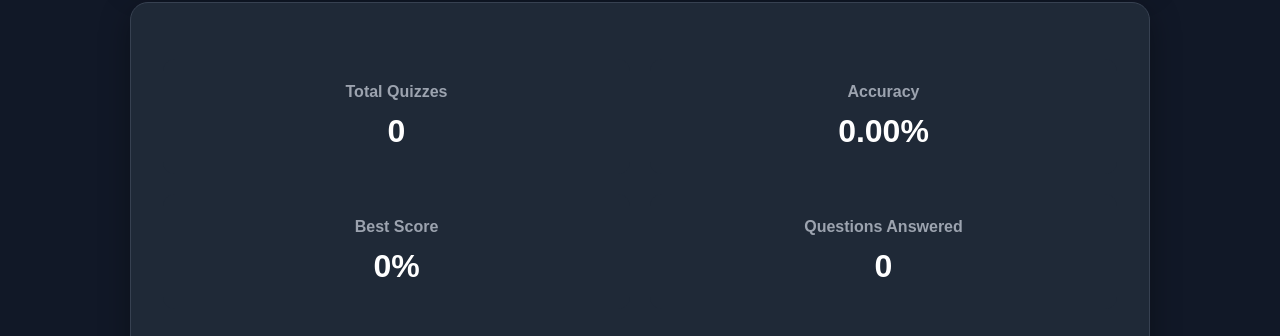
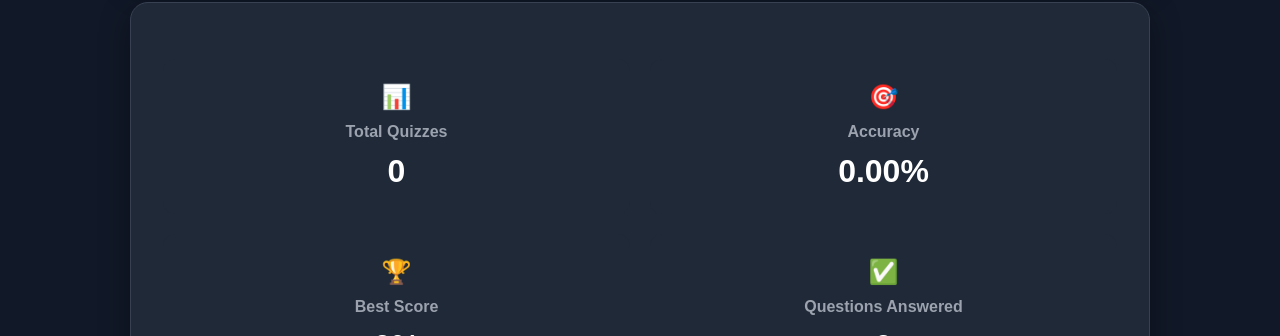
Before and after one commit to Harris-Cabrera/letsACE, a React (Vite) app in the folder frontend/: page /dashboard in a window 1280 px wide. Shown: the part 253-589 px from the top of the page. Built offline with nearby package versions, Linux system fonts and the light colour scheme; no server answers; sample sign-in values are in the browser's storage.

Commit message:
added icon on StatGrid, StatCard UI

```diff
--- a/frontend/src/components/dashboard/StatCard.jsx
+++ b/frontend/src/components/dashboard/StatCard.jsx
@@ -1,8 +1,9 @@
 import "../../styles/statCard.css";
 
-function StatCard({ title, value }) {
+function StatCard({ icon, title, value }) {
     return (
         <div className="stat-card">
+            <div className="stat-icon">{icon}</div>
             <h3 className="stat-title">{title}</h3>
             <p className="stat-value">{value}</p>
         </div>
--- a/frontend/src/components/dashboard/StatGrid.jsx
+++ b/frontend/src/components/dashboard/StatGrid.jsx
@@ -3,10 +3,22 @@ import StatCard from "./StatCard";
 function StatGrid({ stats }) {
     return (
         <div className="stats-grid">
-            <StatCard title="Total Quizzes" value={stats.total_attempts} />
-            <StatCard title="Accuracy" value={`${stats.accuracy.toFixed(2)}%`} />
-            <StatCard title="Best Score" value={`${stats.best_score}%`} />
-            <StatCard title="Questions Answered" value={stats.questions_answered} />
+            <StatCard
+                icon="📊"
+                title="Total Quizzes"
+                value={stats.total_attempts} />
+            <StatCard
+                icon="🎯"
+                title="Accuracy"
+                value={`${stats.accuracy.toFixed(2)}%`} />
+            <StatCard
+                icon="🏆"
+                title="Best Score"
+                value={`${stats.best_score}%`} />
+            <StatCard
+                icon="✅"
+                title="Questions Answered"
+                value={stats.questions_answered} />
         </div>
     );
 }
--- a/frontend/src/styles/statCard.css
+++ b/frontend/src/styles/statCard.css
@@ -18,3 +18,17 @@
     font-weight: 700;
     color: white;
 }
+
+.stat-icon {
+    font-size: 1.5rem;
+    margin-bottom: 12px;
+}
+
+.stat-title {
+    margin-bottom: 12px;
+}
+
+.stat-value {
+    font-size: 2rem;
+    font-weight: 700;
+}
```
Lines whose indentation alone changed are shown as unchanged.
